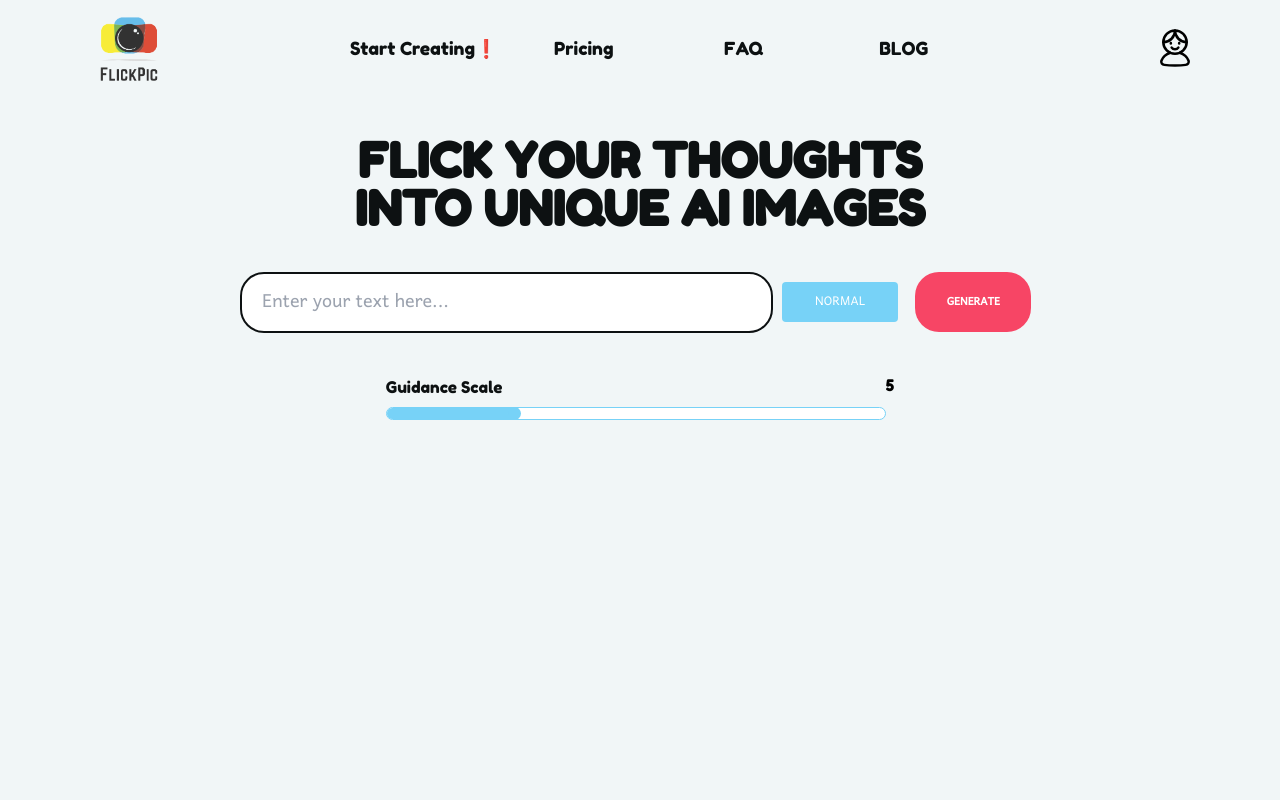
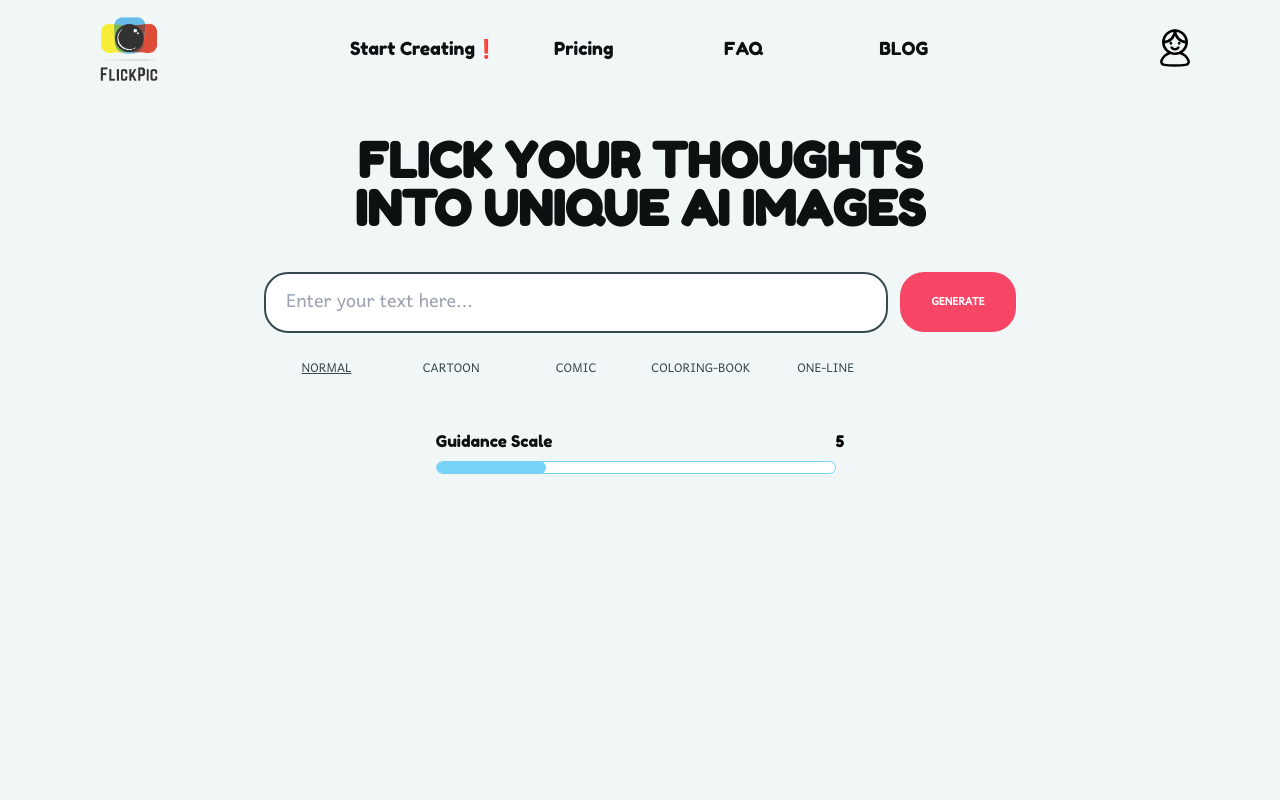
Before and after one commit to pbegovac/flickpic, a React (Create React App) app: page / in a window 1280 px wide. Shown: the top 800 px of the page. Built offline with nearby package versions, Linux system fonts and the light colour scheme.

Commit message:
Adding category list under input

```diff
--- a/src/components/Generator/CategoryDropdown.js
+++ b/src/components/Generator/CategoryDropdown.js
@@ -21,19 +21,19 @@ const CategoryDropdown = ({ category, setCategory }) => {
   }, []);
 
   return (
-    <div className="relative" ref={toggleElement}>
+    <div className="relative py-3  " ref={toggleElement}>
       {inputIsShown && (
         <input
           type="text"
           placeholder="Select category..."
-          className="w-116 font-Harmattan py-2 outline-none rounded pl-2 absolute"
+          className="w-180 font-Harmattan py-2 outline-none rounded-xl pl-2 absolute"
           value={searchBoxValue}
           onChange={(e) => setSearchBoxValue(e.target.value)}
         />
       )}
       {categoryIsShown && (
         <h1
-          className={`bg-${category.color} w-116 text-center text-white font-Harmattan py-2 rounded `}
+          className={`bg-${category.color} text-center text-white font-Harmattan py-2 rounded-xl cursor-pointer `}
           onClick={() => {
             setInputIsShown(true);
             setDropdownIsShown(true);
@@ -44,7 +44,7 @@ const CategoryDropdown = ({ category, setCategory }) => {
       )}
 
       {dropdownIsShown && (
-        <ul className="absolute max-h-52  overflow-y-scroll">
+        <ul className="absolute max-h-32 overflow-y-scroll">
           {categories
             .filter((item) =>
               item.value.toLowerCase().includes(searchBoxValue.toLowerCase())
@@ -53,7 +53,7 @@ const CategoryDropdown = ({ category, setCategory }) => {
               return (
                 <li
                   key={item.id}
-                  className={`bg-${item.color} w-116 text-center text-white font-Harmattan py-2 rounded`}
+                  className={`bg-${item.color} w-180 text-center text-white font-Harmattan py-2 hover:scale-105 cursor-pointer hover:opacity-80 rounded-xl`}
                   onClick={() => {
                     setCategory(item);
                     setCategoryIsShown(true);
--- a/src/components/Generator/GenerateImage.js
+++ b/src/components/Generator/GenerateImage.js
@@ -1,22 +1,22 @@
 import { useState } from "react";
 import Images from "./Images";
 import owl1 from "../../images/owl1.png";
-import owl2 from "../../images/owl2.png";
 import GuidanceScale from "./GuidanceScale";
 import Loader from "./Loader";
-import CategoryDropdown from "./CategoryDropdown";
+import { categories } from "../../utils/categories";
 
 const GenerateImage = ({ onSubmit }) => {
   const [areImagesShown, setImagesAreShown] = useState(false);
   const [errorIsShown, setErrorIsShown] = useState(false);
   const [loading, setLoading] = useState(false);
   const [inputTextValue, setInputTextValue] = useState("");
-  const [guidanceValue, setGuidanceValue] = useState("5");
+  const [guidanceValue, setGuidanceValue] = useState(5);
   const [category, setCategory] = useState({
     id: 1,
     value: "NORMAL",
     color: "themeBlue",
   });
+  const [categoryIndex, setCategoryIndex] = useState(0);
 
   const submitHandler = (e) => {
     e.preventDefault();
@@ -37,28 +37,28 @@ const GenerateImage = ({ onSubmit }) => {
 
     const data = {
       valueText: inputTextValue,
-      guidanceValue: guidanceValue,
-      category: category.value,
+      guidanceValue: parseInt(guidanceValue),
+      category: category.value.toLowerCase(),
     };
 
     onSubmit(data);
   };
 
   return (
-    <div className="h-full flex flex-col justify-start items-center pt-10 ">
+    <div className="h-full flex flex-col justify-start items-center my-10 ">
       <h2 className=" text-textBlack font-bold  text-center leading-snug pb-10  xs:px-12 xs:text-2xl lg:px-60 lg:text-4xl xl:text-5xl xl:px-80">
         FLICK YOUR THOUGHTS INTO UNIQUE AI IMAGES
       </h2>
       <form
-        className="flex xs:flex-col items-start xs:w-full xs:px-4 xl:w-full xl:px-60"
+        className="flex xs:flex-col items-start xs:w-full xs:px-4 xl:w-full "
         onSubmit={submitHandler}
         noValidate
       >
-        <div className="w-full flex justify-between xs:flex-col xs:items-center xl:flex-row xl:items-start">
-          <div className="xs:w-full xs:flex xs:flex-col xs:justify-center xs:items-center ">
+        <div className="w-full flex justify-center xs:flex-col xs:items-center xl:flex-row xl:items-start">
+          <div className=" xs:flex xs:flex-col xs:justify-center xs:items-center w-50">
             <input
               name="valueText"
-              className="py-2 text-inputTextColor font-Harmattan outline-0 border-2 border-textBlack xs:w-full  xs:text-sm xs:rounded-2xl xs:pl-3 sm:w-70 sm:items-center md:text-xl lg:text-2xl lg:w-70 xl:h-full lg:rounded-3xl lg:pl-5 xl:w-full"
+              className="py-2 text-inputTextColor font-Harmattan outline-0 border-2 border-inputTextColor xs:w-full lg:w-70  xs:text-sm xs:rounded-2xl xs:pl-3 sm:w-70 sm:items-center md:text-xl lg:text-2xl xl:h-full lg:rounded-3xl lg:pl-5 xl:w-full "
               type="text"
               placeholder="Enter your text here..."
               onChange={(e) => setInputTextValue(e.target.value)}
@@ -68,11 +68,26 @@ const GenerateImage = ({ onSubmit }) => {
                 This field is required
               </p>
             )}
+            <ul className="w-full grid grid-cols-5  mt-4">
+              {categories.map((item, index) => {
+                return (
+                  <li
+                    key={item.id}
+                    className={`${
+                      categoryIndex === index && "underline"
+                    } text-center text-inputTextColor font-Harmattan py-2 cursor-pointer  rounded-lg hover:underline`}
+                    onClick={() => {
+                      setCategory(item);
+                      setCategoryIndex(index);
+                    }}
+                  >
+                    {item.value}
+                  </li>
+                );
+              })}
+            </ul>
           </div>
-          <div className="xs:my-6 xs:flex xs:w-70 xs:justify-around xs:items-center lg:w-50 xl:my-0">
-            <CategoryDropdown category={category} setCategory={setCategory} />
-            <button className="generateButton bg-themeRed">GENERATE</button>
-          </div>
+          <button className="generateButton bg-themeRed ml-3">GENERATE</button>
         </div>
       </form>
       <GuidanceScale
@@ -80,12 +95,7 @@ const GenerateImage = ({ onSubmit }) => {
         setGuidanceValue={setGuidanceValue}
       />
       {loading && <Loader />}
-      {areImagesShown && (
-        <div className="flex items-center h-screen w-full xs:flex-col xs:justify-around lg:flex-row lg:justify-center">
-          <Images src={owl1} alt="First" />
-          <Images src={owl2} alt="Second" />
-        </div>
-      )}
+      {areImagesShown && <Images src={owl1} alt="First" />}
     </div>
   );
 };
--- a/src/components/Generator/GuidanceScale.js
+++ b/src/components/Generator/GuidanceScale.js
@@ -1,7 +1,7 @@
 const GuidanceScale = ({ guidanceValue, setGuidanceValue }) => {
   return (
-    <div className="w-full flex justify-around items-center mb-10 px-80 xs:px-12 lg:px-40 lg:mt-10 xl:px-80 xl:justify-center">
-      <form className="flex flex-col items-start justify-end w-full xl:w-500">
+    <div className="w-full flex justify-around items-center mb-10 px-80 xs:px-12 lg:px-40 lg:mt-10 xl:px-60 xl:justify-center">
+      <form className="flex flex-col items-start justify-end w-50">
         <label
           className="text-textBlack text-center mb-2"
           htmlFor="guidanceValue"
@@ -18,8 +18,9 @@ const GuidanceScale = ({ guidanceValue, setGuidanceValue }) => {
           className="range overflow-hidden bg-white rounded-3xl h-13 border appearance-none border-themeBlue xs:w-full xl:w-full"
         />
       </form>
-      <div className="flex items-start xl:mb-6">
-        <p>{guidanceValue}</p>
+      <div className=" flex flex-col justify-end items-start">
+        <p className="mb-2">{guidanceValue}</p>
+        <div className="h-13"></div>
       </div>
     </div>
   );
--- a/src/components/Generator/Images.js
+++ b/src/components/Generator/Images.js
@@ -1,30 +1,27 @@
 import { useState } from "react";
-
 import { imageAspectRatio } from "../../utils/imageAspectRatio";
 
 const Images = ({ src, alt }) => {
   const [newImageRatio, setNewImageRatio] = useState({
     id: 1,
     aspectRatio: "square",
-    height: "50",
-    width: "50",
   });
 
   return (
-    <div className="xs:my-8 w-full h-full flex flex-col justify-center items-center">
+    <div className="flex items-center h-screen w-full xs:flex-col xs:justify-center">
       <img
-        className={`rounded-xl cursor-pointer w-${newImageRatio.width} h-${newImageRatio.height} aspect-${newImageRatio.aspectRatio}`}
+        className={`rounded-xl w-30 aspect-${newImageRatio.aspectRatio}`}
         src={src}
         alt={alt}
       />
 
-      <div className=" w-70 flex justify-end mt-3">
+      {/* <div className=" w-30 flex justify-end mt-3">
         <button className="p-2 text-sm bg-buttonBG font-Harmattan text-white font-bold rounded-3xl hover:bg-buttonHoover">
           CLAIM
         </button>
-      </div>
+      </div> */}
 
-      <div className="flex mt-3 justify-between w-70">
+      <div className=" mt-3 justify-between w-500 hidden">
         {imageAspectRatio.map((item) => {
           return (
             <div className="flex justify-center items-center">
@@ -41,13 +38,6 @@ const Images = ({ src, alt }) => {
           );
         })}
       </div>
-      <div className="aspect-[2/3] p-0 m-0 hidden bg-themeYellow"></div>
-      <div className="aspect-[3/4] p-0 m-0 hidden"></div>
-      <div className="aspect-[4/5] p-0 m-0 hidden"></div>
-      <div className="aspect-[4/3] p-0 m-0 hidden"></div>
-      <div className="aspect-[3/2] p-0 m-0 hidden"></div>
-      <div className="aspect-video p-0 m-0 hidden"></div>
-      <div className="aspect-square p-0 m-0 hidden"></div>
     </div>
   );
 };
--- a/src/index.css
+++ b/src/index.css
@@ -53,7 +53,7 @@ input:invalid[focused="true"] ~ span {
 }
 
 .generateButton {
-  @apply cursor-pointer px-4 font-Harmattan text-white hover:opacity-80 font-bold py-6 flex justify-center items-center xs:py-3 xs:text-sm lg:py-4 rounded-3xl xl:py-5 xl:w-116;
+  @apply cursor-pointer px-4 font-Harmattan text-white hover:opacity-80 font-bold flex justify-center items-center xs:py-3 xs:text-sm lg:py-4 rounded-3xl xl:py-5 xl:w-116;
 }
 
 .image {
--- a/src/utils/categories.js
+++ b/src/utils/categories.js
@@ -6,5 +6,6 @@ export const categories = [
   },
   { id: 2, value: "CARTOON", color: "themeRed" },
   { id: 3, value: "COMIC", color: "themeYellow" },
-  { id: 4, value: "COLORING PAGE", color: "themeBlue" },
+  { id: 4, value: "COLORING-BOOK", color: "themeBlue" },
+  { id: 5, value: "ONE-LINE", color: "themeRed" },
 ];
```
Also changed, not shown: src/pages/StartCreating.js (+6 -4 lines).
